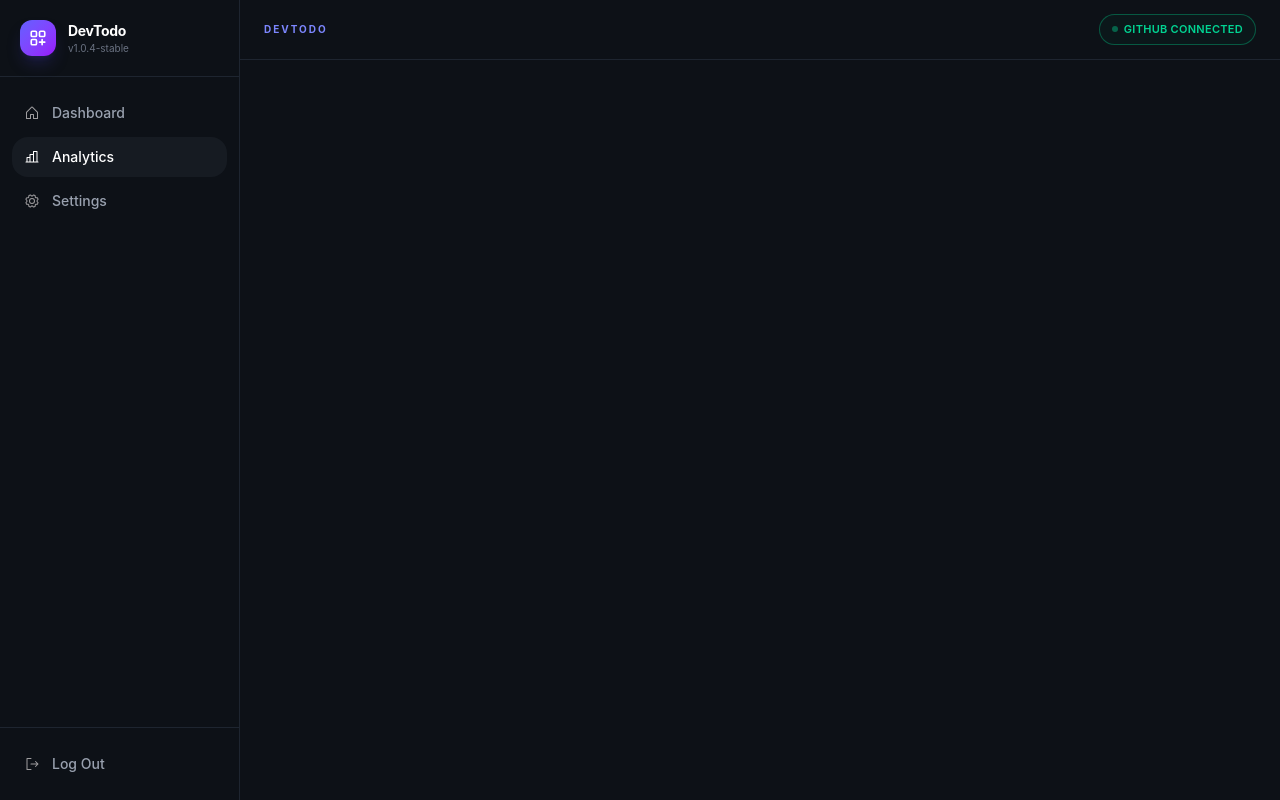
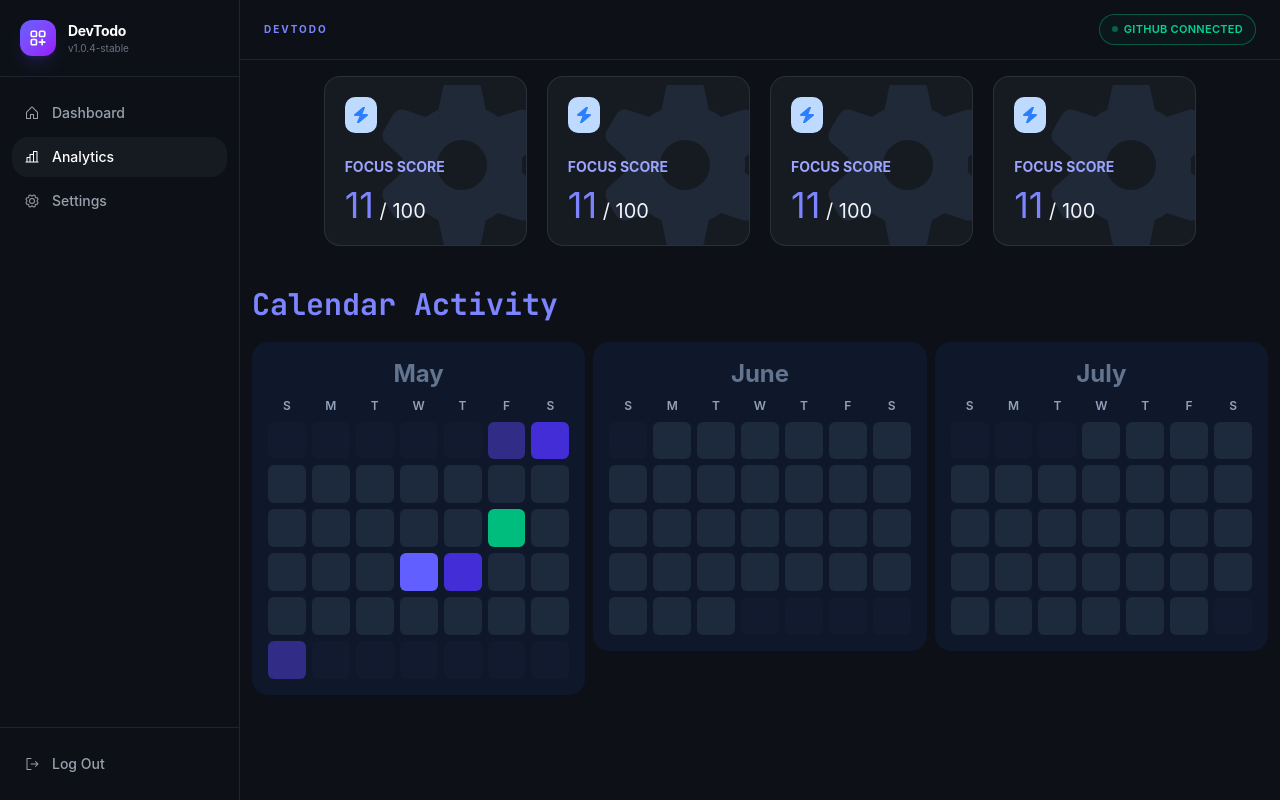
Before and after one commit to GerinNugroho/dev_to_do, a Vue app: page /dashboard/analytics in a window 1280 px wide. Built offline with nearby package versions, Linux system fonts and the light colour scheme; a web font is replaced by a local one.

Commit message:
Add analytics cards and graph activity with dynamic variables and conditional rendering (needs a fix). :(

```diff
--- /dev/null
+++ b/src/components/AnalyticCards.vue
@@ -0,0 +1,20 @@
+<template>
+    <div class=" w-[20%] p-5 relative bg-card border overflow-hidden border-border rounded-lg">
+        <span class="flex justify-center items-center w-8 h-9 bg-blue-200 rounded-md mb-6">
+            <BoltIcon class="w-4 h-4 text-blue-500" />
+        </span>
+        <div class="relative z-10">
+            <p class="text-accent-hover uppercase font-bold text-sm mb-2">Focus Score</p>
+            <p class="text-xl"><span class="text-4xl text-accent">11</span> / 100</p>
+        </div>
+
+        <GearSolidIcon class="absolute bottom-0 -right-4 text-hover w-40 h-40 pointer-none" />
+    </div>
+</template>
+
+<script setup>
+import BoltIcon from "../assets/bolt.svg";
+import GearSolidIcon from "../assets/gear-solid.svg";
+</script>
+
+<style lang="scss" scoped></style>
--- /dev/null
+++ b/src/components/GraphActivity.vue
@@ -0,0 +1,95 @@
+<template>
+    <div class="w-full max-w-lg p-4 bg-slate-900 rounded-lg">
+        <h3 class="text-center text-2xl text-slate-500 font-bold mb-2">{{ getMonthName }}</h3>
+        <div class="grid grid-cols-7 gap-1.5 mb-2 text-center text-xs font-semibold text-slate-400">
+            <div>S</div>
+            <div>M</div>
+            <div>T</div>
+            <div>W</div>
+            <div>T</div>
+            <div>F</div>
+            <div>S</div>
+        </div>
+
+        <div class="grid grid-cols-7 gap-1.5">
+            <div v-for="blankBefore in startDayOfWeek" :key="'blank-before-' + blankBefore"
+                class="aspect-square rounded-sm bg-slate-800/20"></div>
+
+
+            <div v-for="item in days" :key="item.dateKey"
+                :class="['aspect-square rounded-sm transition-colors duration-200', item.colorClass]"
+                :title="`Tanggal: ${item.dateKey} | Level: ${item.level}`"></div>
+
+            <div v-for="blankAfter in blankDaysAfter" :key="'blank-after-' + blankAfter"
+                class="aspect-square rounded-sm bg-slate-800/20"></div>
+        </div>
+
+    </div>
+</template>
+
+<script setup>
+import { computed } from 'vue';
+
+const props = defineProps({
+    year: {
+        type: Number,
+        required: true
+    },
+    month: {
+        type: Number,
+        required: true
+    },
+    activityData: {
+        type: Object,
+        default: () => ({})
+    }
+});
+
+const activityColors = {
+    0: 'bg-slate-800',
+    1: 'bg-indigo-900',
+    2: 'bg-indigo-700',
+    3: 'bg-indigo-500',
+    4: 'bg-emerald-500'
+};
+
+const months = ["January", "February", "March", "April", "May", "June", "July", "August", "September", "October", "November", "December"]
+
+const getMonthName = computed(() => {
+    const name = months[props.month];
+    return name;
+});
+
+const startDayOfWeek = computed(() => {
+    return new Date(props.year, props.month, 1).getDay();
+});
+
+const totalDaysInMonth = computed(() => {
+    return new Date(props.year, props.month + 1, 0).getDate();
+})
+
+const days = computed(() => {
+    const daysArray = [];
+
+    for (let day = 1; day <= totalDaysInMonth.value; day++) {
+        const dateKey = `${props.year}-${String(props.month + 1).padStart(2, '0')}-${String(day).padStart(2, '0')}`;
+        const level = props.activityData[dateKey] !== undefined ? props.activityData[dateKey] : 0;
+
+        daysArray.push({
+            day,
+            dateKey,
+            level,
+            colorClass: activityColors[level] || activityColors[0]
+        });
+    }
+
+    return daysArray;
+})
+
+const blankDaysAfter = computed(() => {
+    const totalRendered = startDayOfWeek.value + totalDaysInMonth.value;
+    return (7 - (totalRendered % 7)) % 7;
+});
+</script>
+
+<style lang="scss" scoped></style>
--- a/src/pages/analytics.vue
+++ b/src/pages/analytics.vue
@@ -1,10 +1,36 @@
 <template>
-    <div>
-
+    <div class="px-3 py-4">
+        <div class="flex gap-5 justify-center items-center mb-10">
+            <AnalyticCards />
+            <AnalyticCards />
+            <AnalyticCards />
+            <AnalyticCards />
+        </div>
+        <h2 class="text-accent font-mono text-3xl font-bold mb-5">Calendar Activity</h2>
+        <div class="flex items-start gap-2">
+            <GraphActivity :year="currentYear" :month="currentMonth" :activityData="dummyData" />
+            <GraphActivity :year="currentYear" :month="5" />
+            <GraphActivity :year="currentYear" :month="6" />
+        </div>
     </div>
 </template>
 
 <script setup>
+import { ref } from 'vue';
+import AnalyticCards from '../components/AnalyticCards.vue';
+import GraphActivity from '../components/GraphActivity.vue';
+
+const currentYear = ref(2026);
+const currentMonth = ref(4);
+
+const dummyData = ref({
+    "2026-05-01": 1,
+    "2026-05-02": 2,
+    "2026-05-15": 4,
+    "2026-05-20": 3,
+    "2026-05-21": 2,
+    "2026-05-31": 1
+});
 </script>
 
 <style lang="scss" scoped></style>
```
Also changed, not shown: src/assets/bolt.svg (added), src/assets/gear-solid.svg (added).
